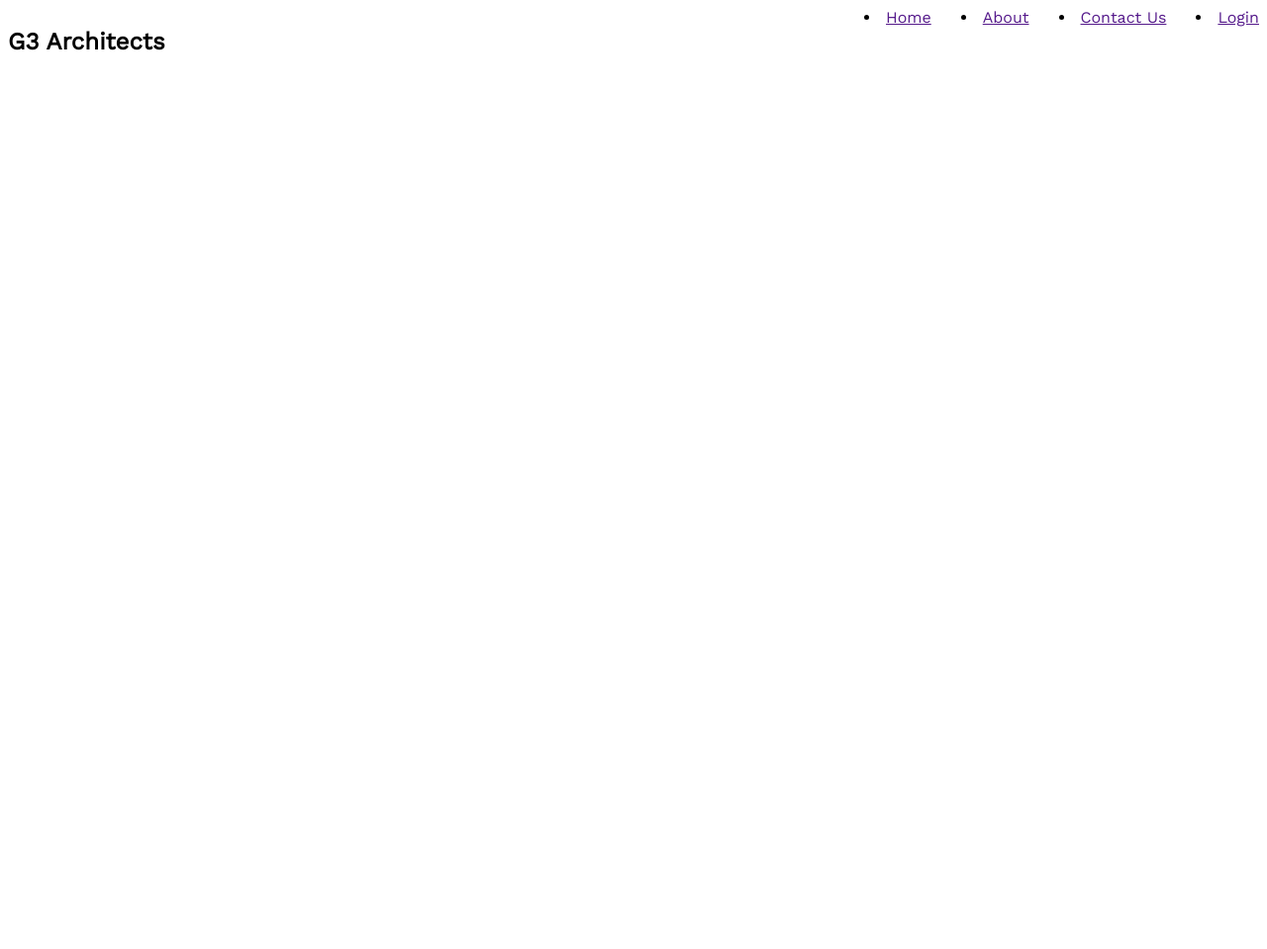
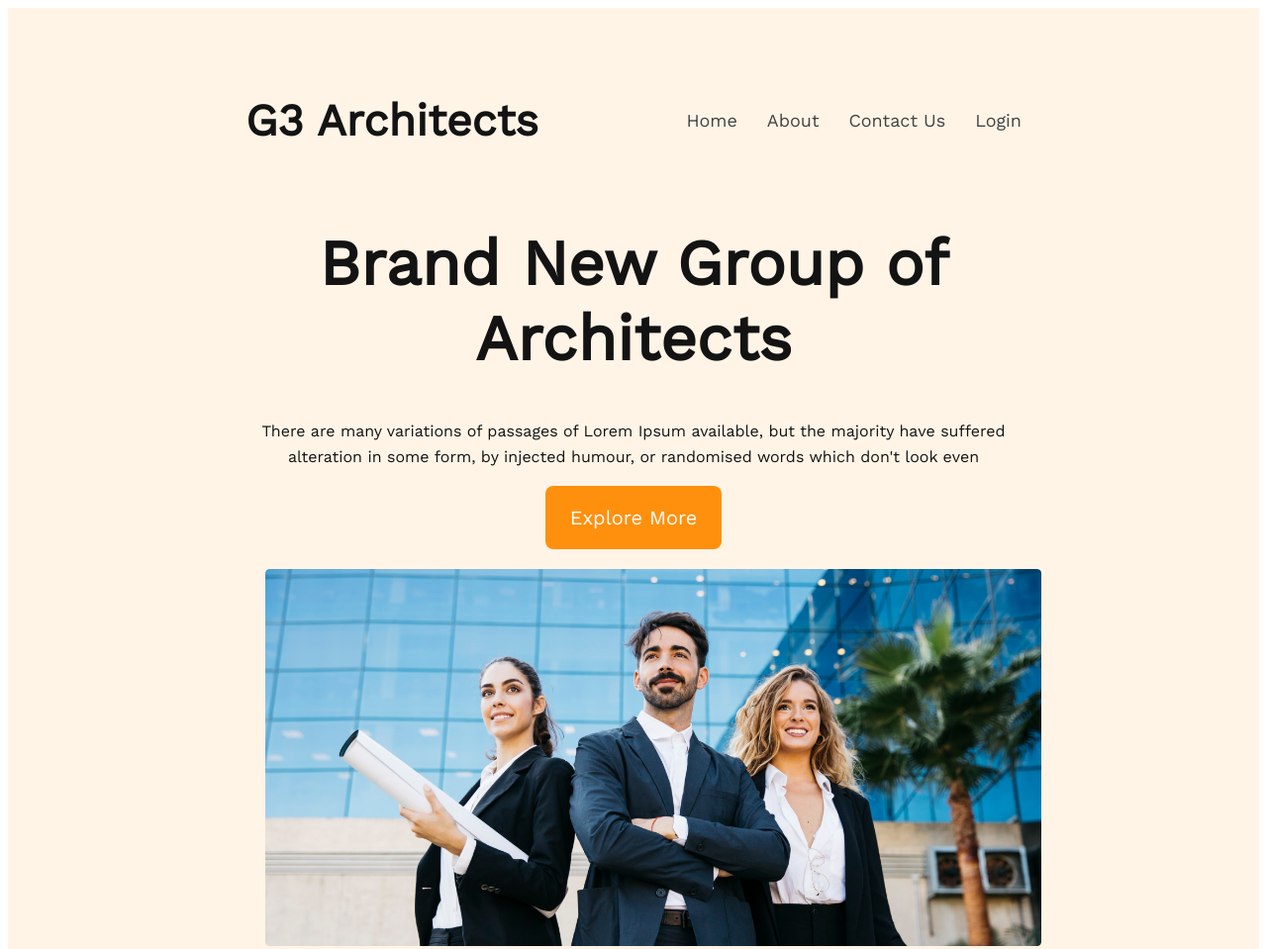
Before and after one commit to ankonbala/architect-website, a plain HTML site: page index.html in a window 1280 px wide. Shown: the top 959 px of the page at 99% size. Before the commit the page ends 800 px from the top, so only its background shows below. Drawn offline with nearby package versions, Linux system fonts and the light colour scheme.

Commit message:
header section complete

```diff
--- a/index.html
+++ b/index.html
@@ -11,10 +11,10 @@
 </head>
 
 <body>
-<header>
+<header class="header-container">
     <nav class="nav-container">
         <div>
-            <h2>G3 Architects</h2>
+            <h2 class="logo">G3 Architects</h2>
         </div>
         <div class="header-menu">
                 <li><a href="">Home</a></li>
@@ -22,7 +22,18 @@
                 <li><a href="">Contact Us</a></li>
                 <li><a href="">Login</a></li>
         </div>
+
     </nav>
+    <div class="banner">
+        <div class="banner-content">
+            <h1 class="banner-title">Brand New
+                Group of Architects
+                </h1>
+            <p class="banner-description">There are many variations of passages of Lorem Ipsum available, but the majority have suffered alteration in some form, by injected humour, or randomised words which don't look even</p>
+            <button class="btn-primary">Explore More</button>
+        </div>
+        <img src="./images/banner.png" alt="">
+    </div>
 </header>
 
 </body>
--- a/style.css
+++ b/style.css
@@ -1,11 +1,83 @@
 *{font-family: 'Work Sans', sans-serif;}
+.header-container{
+    background-color:rgba(255, 144, 14, 0.10);
+    padding: 50px 240px;
+
+}
 .nav-container{
     display: flex;
     justify-content: space-between;
+    text-align: center;
+    align-items: center;
 }
 .header-menu{
     display: flex;
     gap: 30px;
-    text-decoration: none;
+    font-size: 1.125rem;
+    font-weight: 500;
+
 
 }
+nav li{
+    list-style: none;
+
+}
+
+nav li a{
+    text-decoration: none;
+    color: #424242;
+
+}
+.logo{
+    color: #131313;
+    font-size: 2.8rem;
+    font-weight: 700;
+}
+.banner-content{
+    max-width: 800px;
+    text-align: center;
+    margin: 0px auto;
+}
+.banner-title{
+    font-size: 4rem;
+    font-weight: 700;
+    color: #131313;
+}
+.banner-description{
+    font-size: 1rem;
+    line-height: 1.625rem;
+    color: #131313;
+}
+.btn-primary{
+    font-size: 1.25rem;
+    color: white;
+    background-color: #FF900E;
+    border-radius: 8px;
+    padding: 20px 25px;
+    border:0px;
+
+}
+.banner img{
+    width: 100%;
+    margin: 20px;
+}
+
+/*responsie for mobile/small device*/
+
+@media screen and (max-width: 576px) {
+    .header-container{
+        padding: 20px;
+    }
+    .nav-container{
+        flex-direction: column;
+    }
+}
+/*responsie for tablet/medium device*/
+@media screen and (min-width:576.2px) and (max-width:960px){
+    .nav-container{
+        flex-direction: column;
+    }
+    .header-container{
+        padding: 20px 50px;
+
+}
```
